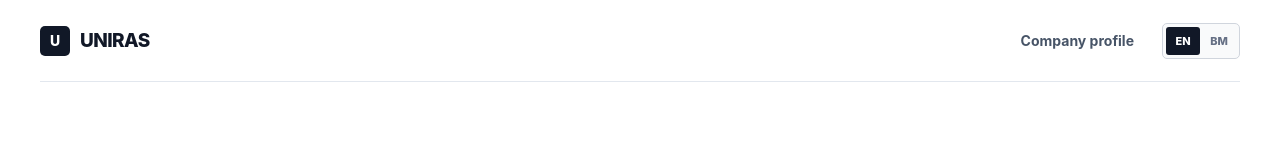
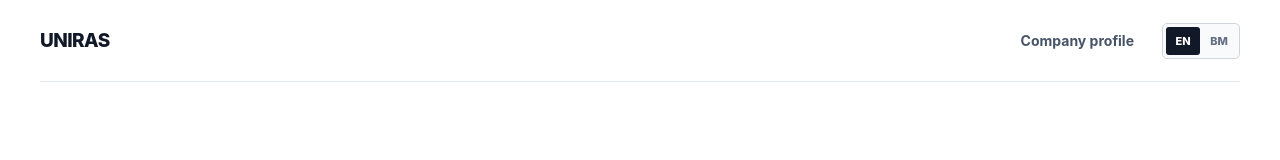
Before and after one commit to kaerogroup/uniras-corporate, a Next.js app: page /vendor in a window 1280 px wide. Shown: the top 160 px of the page. Built offline with nearby package versions, Linux system fonts and the light colour scheme.

Commit message:
refine(vendor): remove provisional brand mark

```diff
--- a/app/vendor/page.tsx
+++ b/app/vendor/page.tsx
@@ -23,13 +23,13 @@ const documents = [
 
 export default function VendorPage() {
   return <main>
-    <header className="site-header shell"><a className="brand" href="/" aria-label="UNIRAS home"><span className="brand-mark">U</span><span>UNIRAS</span></a><nav aria-label="Vendor page navigation"><a href="/">Company profile</a><span className="language-switch"><span className="active">EN</span><a href="/bm/vendor">BM</a></span></nav></header>
+    <header className="site-header shell"><a className="brand" href="/" aria-label="UNIRAS home"><span>UNIRAS</span></a><nav aria-label="Vendor page navigation"><a href="/">Company profile</a><span className="language-switch"><span className="active">EN</span><a href="/bm/vendor">BM</a></span></nav></header>
     <section className={`${styles.hero} shell`}><div className="eyebrow">Procurement and Vendor Registration</div><h1>Vendor registration information.</h1><p>Key corporate information for procurement teams evaluating or registering UNIRAS SDN. BHD. as a technology vendor. Sensitive documents are supplied through an appropriate private channel rather than published on the public website.</p></section>
     <section className={`${styles.section} shell`}><div className="section-kicker">Corporate information</div><div className={styles.facts}><div><span>Legal name</span><strong>UNIRAS SDN. BHD.</strong></div><div><span>Registration no.</span><strong>1478108T / 202201032411</strong></div><div><span>Entity</span><strong>Private limited company</strong></div><div><span>Country</span><strong>Malaysia</strong></div><div><span>Primary business</span><strong>Digital products, applications and business systems</strong></div><div><span>General contact</span><strong>uniras.capital@gmail.com</strong></div></div></section>
     <section className={`${styles.section} ${styles.soft}`}><div className="shell"><div className="section-kicker">Procurement readiness</div><div className={styles.heading}><h2>Public corporate information and controlled document access.</h2><p>Procurement teams can review vendor information while sensitive corporate, banking and personal information remains protected.</p></div><div className={styles.readiness}>{readiness.map(([title,status,body])=><article key={title}><div><span>{status}</span></div><h3>{title}</h3><p>{body}</p></article>)}</div></div></section>
     <section className={`${styles.section} shell`}><div className="section-kicker">Vendor categories</div><div className={styles.heading}><h2>Technology services mapped to common procurement categories.</h2><p>Categories use standard procurement language so UNIRAS can be classified consistently across vendor systems.</p></div><div className={styles.tags}>{categories.map((item)=><span key={item}>{item}</span>)}</div></section>
     <section className={`${styles.section} shell`}><div className="section-kicker">Documents and compliance</div><div className={styles.heading}><h2>Corporate documents available for due diligence.</h2><p>Banking information, personal identification and confidential statutory information are not published on the public website.</p></div><div className={styles.documents}>{documents.map(([name,status])=><div key={name}><strong>{name}</strong><span>{status}</span></div>)}</div></section>
     <section className={`${styles.section} ${styles.note}`}><div className={`shell ${styles.noteInner}`}><div><div className="section-kicker">Procurement contact</div><h2>Need to register UNIRAS in your vendor system?</h2><p>Send the registration form, document checklist or procurement requirements. We will provide the relevant corporate information through the appropriate channel.</p></div><a className="button primary" href="mailto:uniras.capital@gmail.com?subject=Vendor%20Registration%20-%20UNIRAS%20SDN.%20BHD.">Request vendor documents</a></div></section>
-    <footer className="footer shell"><div className="brand"><span className="brand-mark">U</span><span>UNIRAS</span></div><p>UNIRAS SDN. BHD.<br/>Registration No. 1478108T / 202201032411</p><p>Digital Products | Applications | Business Systems</p><p>© 2026 UNIRAS SDN. BHD.</p></footer>
+    <footer className="footer shell"><div className="brand"><span>UNIRAS</span></div><p>UNIRAS SDN. BHD.<br/>Registration No. 1478108T / 202201032411</p><p>Digital Products | Applications | Business Systems</p><p>© 2026 UNIRAS SDN. BHD.</p></footer>
   </main>;
 }
```
